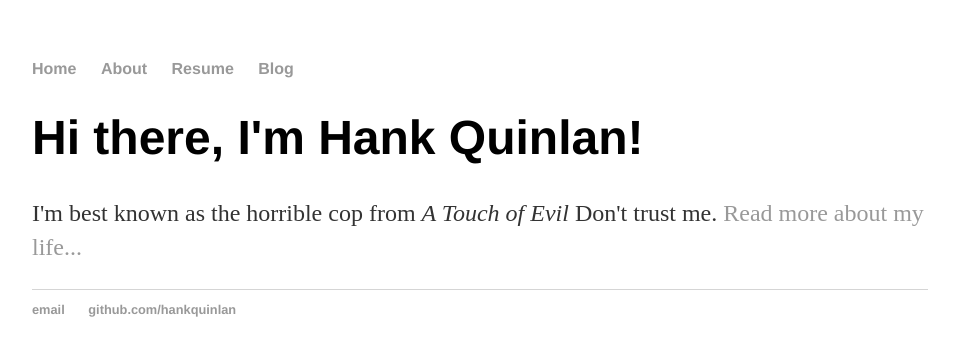
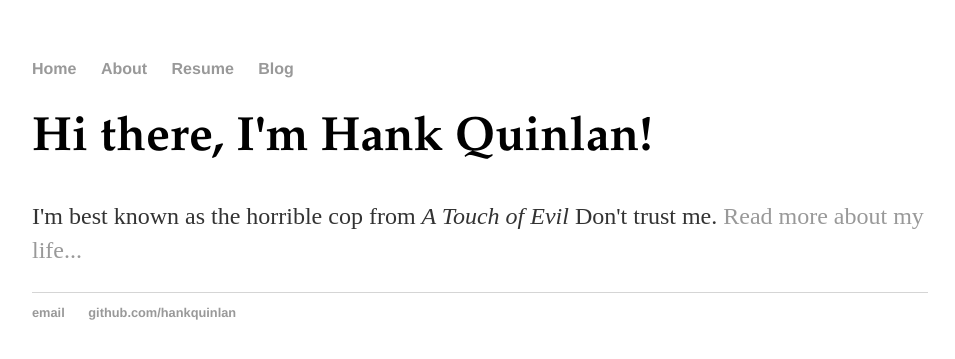
Before and after one commit to Calculasians/calculasians.github.io, a Jekyll site: the page built from index.html, in a window 1280 px wide. Shown: the top 359 px of the page, without its empty margins (160-1115 px from the left). Built offline with Jekyll 4.4.1, drawn with Linux system fonts in a browser that asks for light colours.

Commit message:
Update main.css

```diff
--- a/css/main.css
+++ b/css/main.css
@@ -1,3 +1,7 @@
+h1.main-header {
+    font-family: 'Palatino', 'Georgia', serif;
+}
+
 body {
     margin: 60px auto;
     width: 70%;
```
